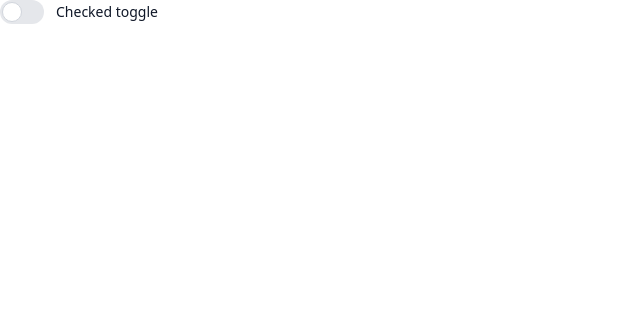
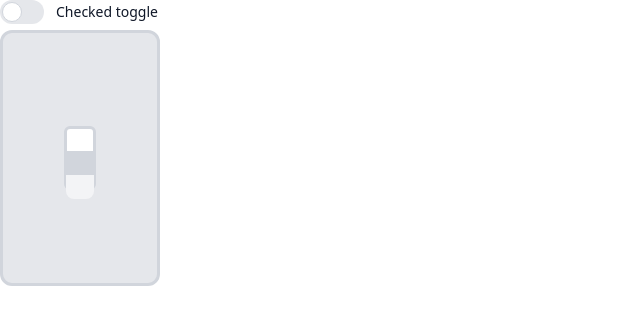
Before and after one commit to matthew-hajec/portfolio, a React (Vite) app: page / in a window 1280 px wide. Shown: the top 324 px of the page, without its empty margins (0-640 px from the left). Built offline with nearby package versions, Linux system fonts and the light colour scheme.

Commit message:
add beta light switch component

```diff
--- a/src/App.tsx
+++ b/src/App.tsx
@@ -1,9 +1,14 @@
 import ThemeToggle from './features/ThemeToggle'
+import LightSwitch from './components/LightSwitch'
+import { useState } from 'react'
 
 function App() {
+  const [lsOn, setLSOn] = useState(false)
+
   return (
       <div className="min-h-screen bg-white dark:bg-gray-900">
         <ThemeToggle></ThemeToggle>
+        <LightSwitch enabled={lsOn} onToggle={() => {setLSOn(!lsOn)}}></LightSwitch>
       </div>
   )
 }
--- /dev/null
+++ b/src/components/LightSwitch.tsx
@@ -0,0 +1,36 @@
+type LightSwitchProps = {
+  enabled: boolean;
+  onToggle: () => void;
+}
+
+type SwitchProps = {
+  enabled: boolean
+}
+
+function Switch({enabled}: SwitchProps) {
+  if (enabled) {
+    return (
+      <>
+        <div className="absolute -top-3 h-7 w-7 bg-gray-100 rounded-t-lg"></div>
+        <div className="absolute top-3 h-6 w-7 bg-gray-300"></div>
+      </>
+    )
+  } else {
+    return (
+      <>
+        <div className="absolute -bottom-3 h-7 w-7 bg-gray-100 rounded-b-lg"></div>
+        <div className="absolute bottom-3 h-6 w-7 bg-gray-300 "></div>
+      </>
+    )
+  }
+}
+
+export default function LightSwitch(props: LightSwitchProps) {
+  return (
+    <div onClick={() => props.onToggle()} className="flex justify-center items-center h-64 w-40 rounded-xl bg-gray-200 border-3 border-gray-300">
+      <div className="flex justify-center relative h-16 w-8 bg-white border-3 border-gray-300 rounded-md">
+        <Switch enabled={props.enabled}></Switch>
+      </div>
+    </div>
+  );
+}
```
